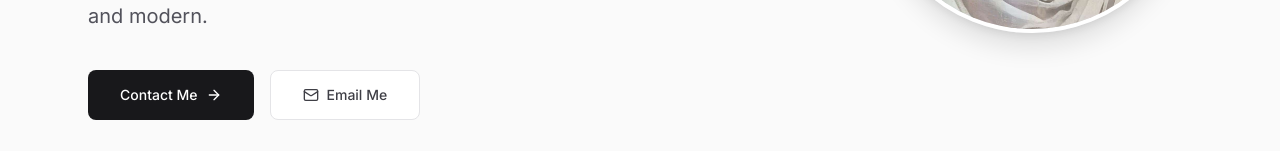
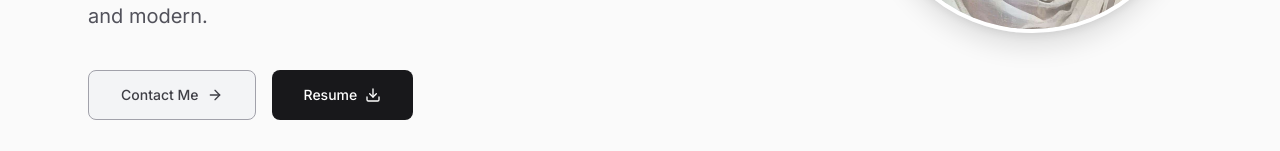
Before and after one commit to Mahicm/MahiPortfolio, a React (Vite) app: page / in a window 1280 px wide. Shown: the part 567-718 px from the top of the page. Built offline with nearby package versions, Linux system fonts and the light colour scheme; no server answers.

Commit message:
added resume button

```diff
--- a/components/Hero.jsx
+++ b/components/Hero.jsx
@@ -1,5 +1,5 @@
 import React from 'react';
-import { ArrowRight, Mail } from 'lucide-react';
+import { ArrowRight, Mail, Download } from 'lucide-react';
 import { PERSONAL_INFO } from '../constants.js';
 
 const Hero = () => {
@@ -30,7 +30,7 @@ const Hero = () => {
             <div className="flex flex-col sm:flex-row gap-4">
               <a
                 href="#contact"
-                className="inline-flex items-center justify-center px-8 py-3.5 text-sm font-medium text-white bg-zinc-900 rounded-lg hover:bg-zinc-800 transition-all group"
+                className="inline-flex items-center justify-center px-8 py-3.5 text-sm font-medium text-zinc-700 border bg-gray-100 border-zinc-400 rounded-lg hover:bg-zinc-50 transition-all "
               >
                 Contact Me
                 <ArrowRight className="ml-2 w-4 h-4 group-hover:translate-x-1 transition-transform" />
@@ -39,10 +39,11 @@ const Hero = () => {
                  href={`https://mail.google.com/mail/?view=cm&to=${PERSONAL_INFO.email}`}
                 target="_blank"
                 rel="noopener noreferrer"
-                className="inline-flex items-center justify-center px-8 py-3.5 text-sm font-medium text-zinc-700 bg-white border border-zinc-200 rounded-lg hover:bg-zinc-50 transition-all"
+                className="inline-flex items-center justify-center px-8 py-3.5 text-sm font-medium text-white bg-zinc-900   rounded-lg hover:bg-zinc-800 transition-all group"
               >
-                <Mail className="mr-2 w-4 h-4" />
-                Email Me
+                {/* <Mail className="mr-2 w-4 h-4" /> */}
+                Resume
+                <Download className="ml-2 w-4 h-4 group-hover:translate-x-1 transition-transform"/>
               </a>
             </div>
           </div>
--- a/constants.js
+++ b/constants.js
@@ -4,7 +4,7 @@ export const PERSONAL_INFO = {
   title: "AI & Data Science Engineer | Full Stack Developer",
   email: "mahichinu02@gmail.com",
   about: "I am a B.Tech graduate in AI & Data Science (2024) with over 1 year of practical experience in full-stack development. I bridge the gap between robust software engineering and intelligent data solutions. My expertise spans building scalable web applications with React and Node.js to developing machine learning models with Python.",
-  location: "India",
+  location: "Bangalore, India",
   resumeLink: "#" ,
   linkedin: "https://www.linkedin.com/in/mahindha-c-123456789/",
   github: "https://github.com/Mahicm"
```
